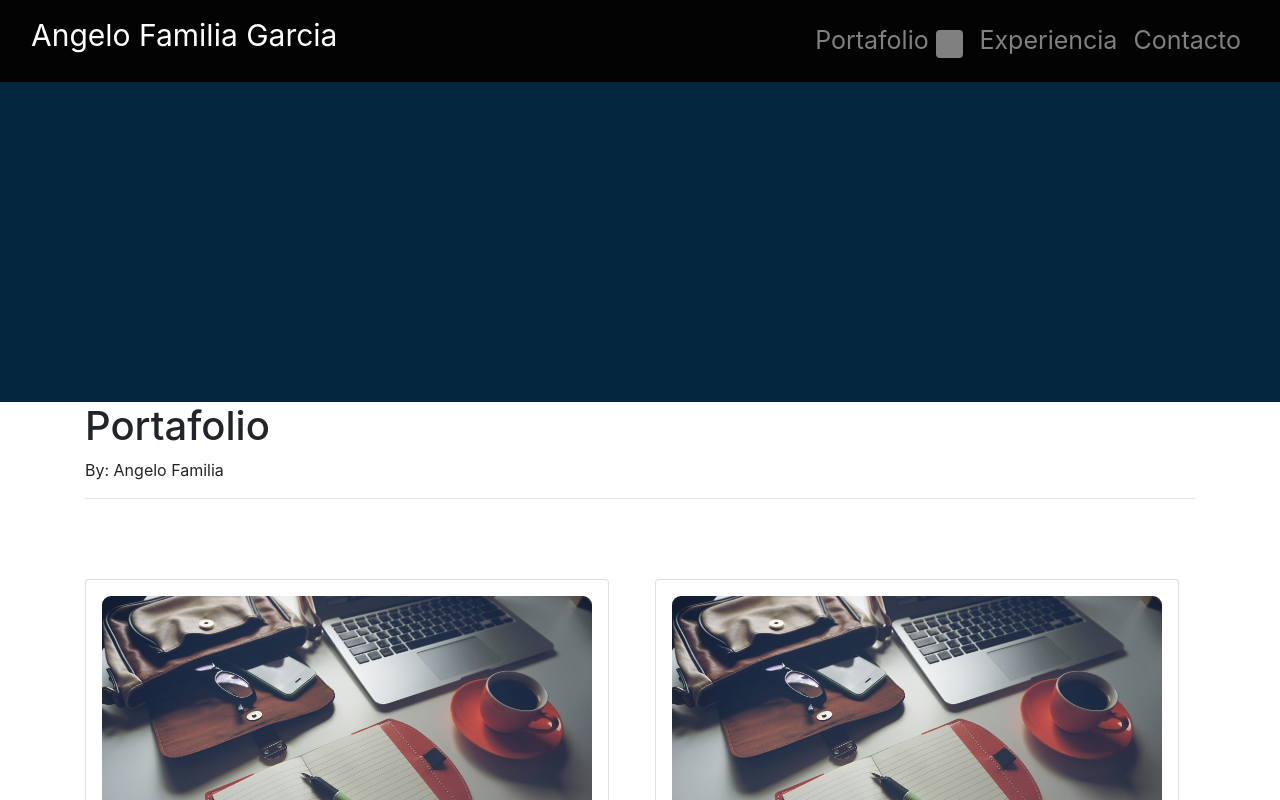
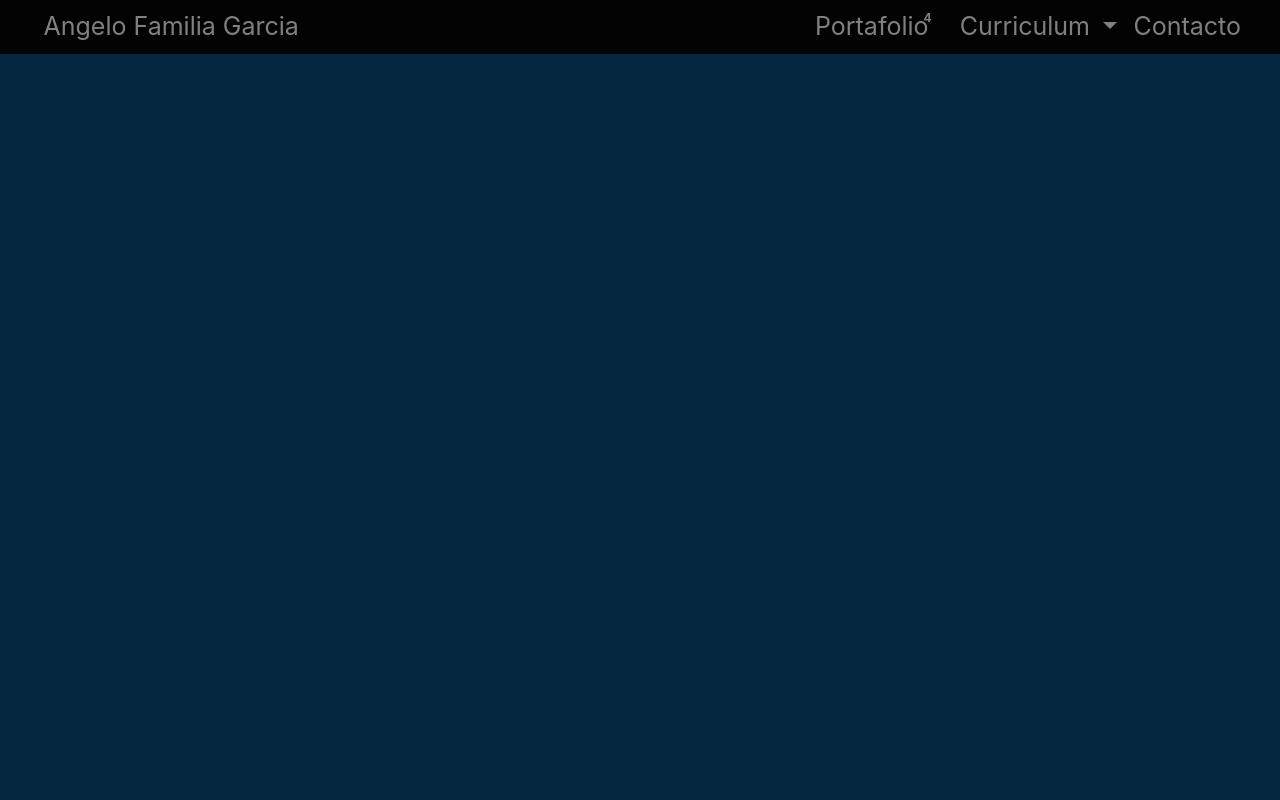
Before and after one commit to blackangelrd/portafolio, an Angular app: page / in a window 1280 px wide. Shown: the top 800 px of the page. Built offline with nearby package versions, Linux system fonts and the light colour scheme.

Commit message:
Boton para descargar curriculum, enlaces para desplasarce por a pagina

```diff
--- a/src/app/componentes/body/body.component.html
+++ b/src/app/componentes/body/body.component.html
@@ -1,3 +1,8 @@
+<a name="portafolio"></a>
+<br>
+<br>
+<br>
+<br>
 <div class="container">
 
 	<h1>Portafolio</h1>
--- a/src/app/componentes/contacto/contacto.component.html
+++ b/src/app/componentes/contacto/contacto.component.html
@@ -9,6 +9,7 @@
 
 			<button type="submit" class="btn btn-primary mb-2">Submit</button>
 		</form> -->
+    <a name="contacto"></a>
 
    <div class="contacto">
         <div class="row">
--- a/src/app/componentes/menu1/menu1.component.css
+++ b/src/app/componentes/menu1/menu1.component.css
@@ -10,11 +10,13 @@ nav a {
 
 nav a:hover {
     color: chartreuse;
-    opacity: 65%;
+    opacity: 100%;
 }
 
 .badge {
-	background-color: gray;
+    font-size: 12px;
+    transform: translate(-12px, -13px);
+    padding: 0px;
 }
 
 /*icono que oculta y colapsa*/
@@ -44,3 +46,11 @@ nav p {
     font-size: 30px;
 
 }
+
+button{
+    font-size: large;
+    border-radius: 100px;
+}
+button:hover{
+    color: blue;
+}
--- a/src/app/componentes/menu1/menu1.component.html
+++ b/src/app/componentes/menu1/menu1.component.html
@@ -15,25 +15,33 @@
 				<li class="nav-item" >
 				<!-- <img src="assets/logo.png" width="30" height="24" alt="" class="d-inline-block align-text-top" > -->
 
-				<p class="navbar-brand">Angelo Familia Garcia</p>
+				<a class="navbar-brand" href="#portada">Angelo Familia Garcia</a>
 				</li>
 			</ul>
 
 			<div class="d-flex flex-row justify-content-right">
 				<ul class="navbar-nav">
-
+					<!--Badge-->
 					<li class="nav-item active">
-						<a class="nav-link text-gray" href="index.html">Portafolio
+						<a class="nav-link text-gray" href="#portafolio">Portafolio
 							<span class="badge">4</span>
 						</a>
 					</li>
 
+					<!--Dropdown-->
 					<li class="nav-item">
-						<a class="nav-link" href="#">Experiencia</a>
+						<div class="dropdown">
+							<a class="nav-link dropdown-toggle" data-toggle="dropdown">
+							  Curriculum
+							</a>
+							<div class="dropdown-menu">
+							  <button class="dropdown-item" href="#">Descargar</button>
+							</div>
+						  </div>
 					</li>
 
 					<li class="nav-item">
-						<a class="nav-link" href="#">Contacto</a>
+						<a class="nav-link" href="#contacto">Contacto</a>
 					</li>
 
 				</ul>
--- a/src/app/componentes/menu1/menu1.component.ts
+++ b/src/app/componentes/menu1/menu1.component.ts
@@ -9,6 +9,7 @@ export class Menu1Component implements OnInit {
 
   constructor() { }
 
+
   ngOnInit(): void {
   }
 
--- a/src/app/componentes/portada/portada.component.css
+++ b/src/app/componentes/portada/portada.component.css
@@ -1,6 +1,6 @@
 .portada{
 	background: rgb(4, 39, 63);
-	height: 40vh;
+	height: 100vh;
 	background-size: cover;
     text-align: center;
 }
--- a/src/app/componentes/portada/portada.component.html
+++ b/src/app/componentes/portada/portada.component.html
@@ -1,3 +1,5 @@
+<a name="portada"></a>
+
 <div class="portada">
 	<!-- <img src="/assets/portada.png"> -->
 
```
